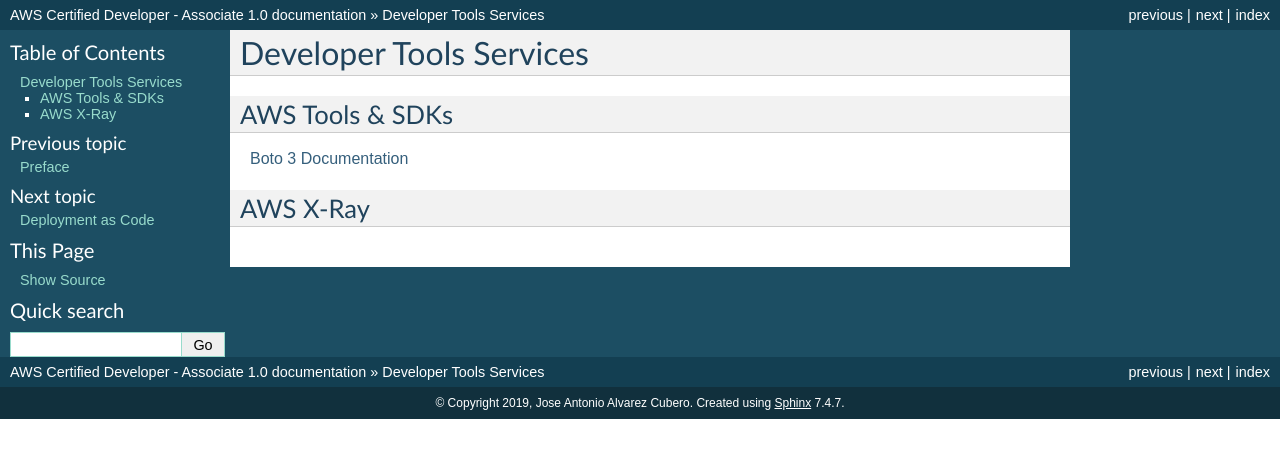
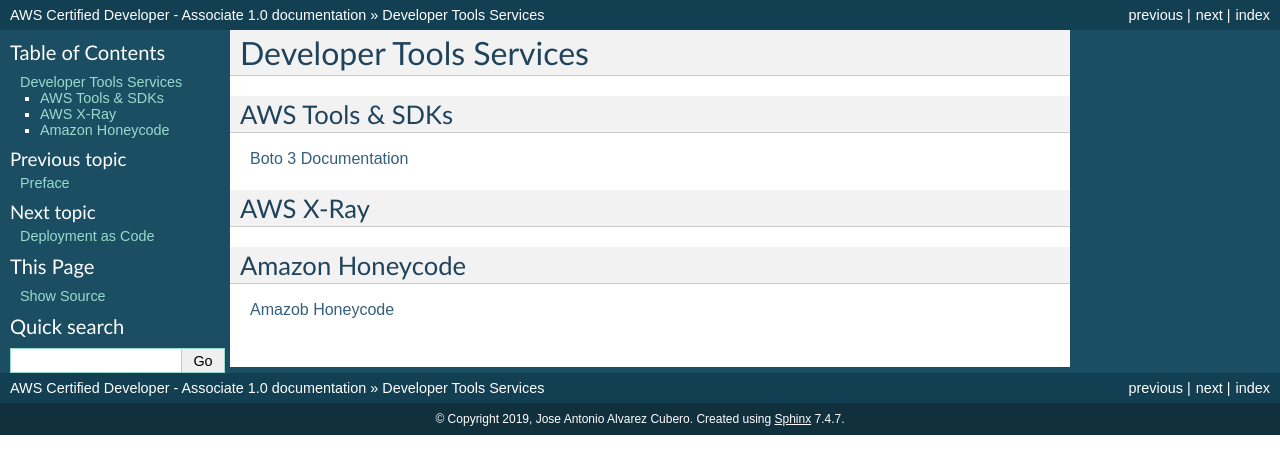
Before and after one commit to jacubero/aws-developer, a Sphinx documentation site: the page built from docs/developer.rst, in a window 1280 px wide. Shown: the top 474 px of the page. Built offline with Sphinx 7.4.7, drawn with Linux system fonts in a browser that asks for light colours; pages that are not in the unit, such as notebooks, are missing from menus.

Commit message:
New version

```diff
--- a/docs/developer.rst
+++ b/docs/developer.rst
@@ -12,3 +12,9 @@
 
 AWS X-Ray
 *********
+
+
+Amazon Honeycode
+****************
+
+`Amazob Honeycode <https://www.honeycode.aws/>`_
```
